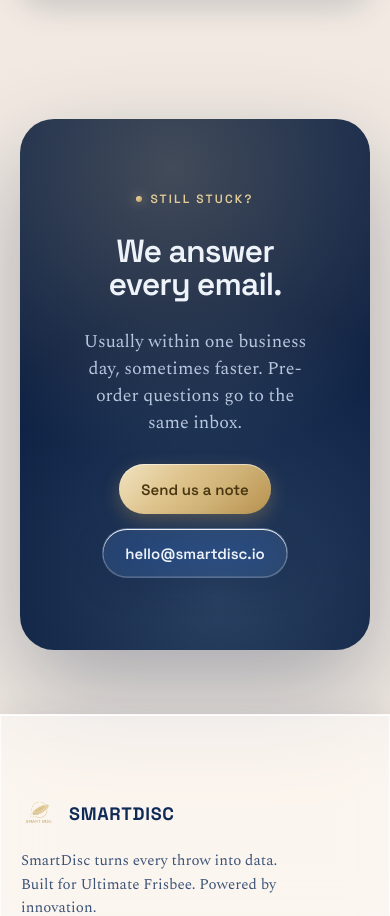
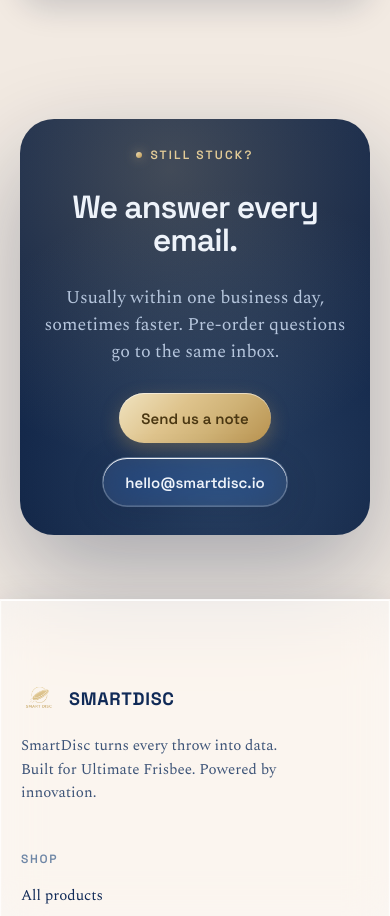
Before and after one commit to SmartDisc/SmartDisc-Website, a Vue app: page /faq in a window 390 px wide. Shown: the part 3226-4142 px from the top of the page. Built offline with nearby package versions, Linux system fonts and the light colour scheme.

Commit message:
Mobile responsiveness and overscroll background fix

```diff
--- a/src/assets/styles/base.css
+++ b/src/assets/styles/base.css
@@ -4,7 +4,7 @@
 
 * { box-sizing: border-box; }
 html, body { margin: 0; padding: 0; }
-html { scroll-behavior: smooth; }
+html { scroll-behavior: smooth; background: var(--paper); }
 body {
   font-family: var(--font-body);
   color: var(--fg1);
--- a/src/assets/styles/components.css
+++ b/src/assets/styles/components.css
@@ -2207,6 +2207,12 @@
     }
 }
 
+@media (max-width: 480px) {
+    .lp-team {
+        grid-template-columns: 1fr;
+    }
+}
+
 /* ---------- about: timeline ---------- */
 .lp-timeline {
     margin-top: 56px;
@@ -2261,6 +2267,8 @@
     font-size: 17px;
     line-height: 1.7;
     color: var(--fg2);
+    overflow-wrap: break-word;
+    word-break: break-word;
 }
 
 .lp-prose h2 {
--- a/src/views/FaqView.vue
+++ b/src/views/FaqView.vue
@@ -195,7 +195,7 @@
       <!-- still stuck -->
       <section class="lp-section" id="contact">
         <div class="lp-container">
-          <div class="lp-cta-final reveal" style="padding:72px 56px">
+          <div class="lp-cta-final reveal" style="padding:clamp(28px,7vw,72px) clamp(20px,6vw,56px)">
             <div class="lp-cta-final__inner">
               <Eyebrow :ondark="true">Still stuck?</Eyebrow>
               <h2 style="font-size:clamp(32px,4vw,56px)">We answer every email.</h2>
```
